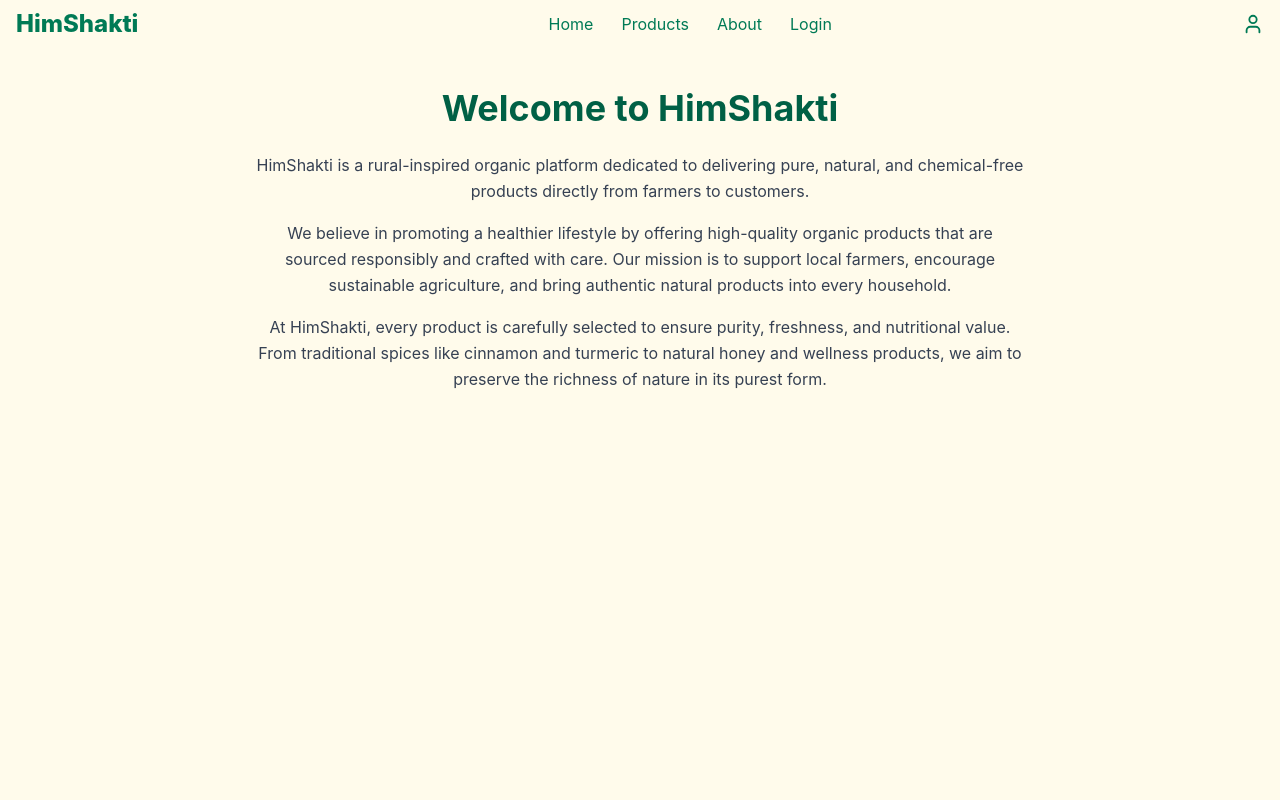
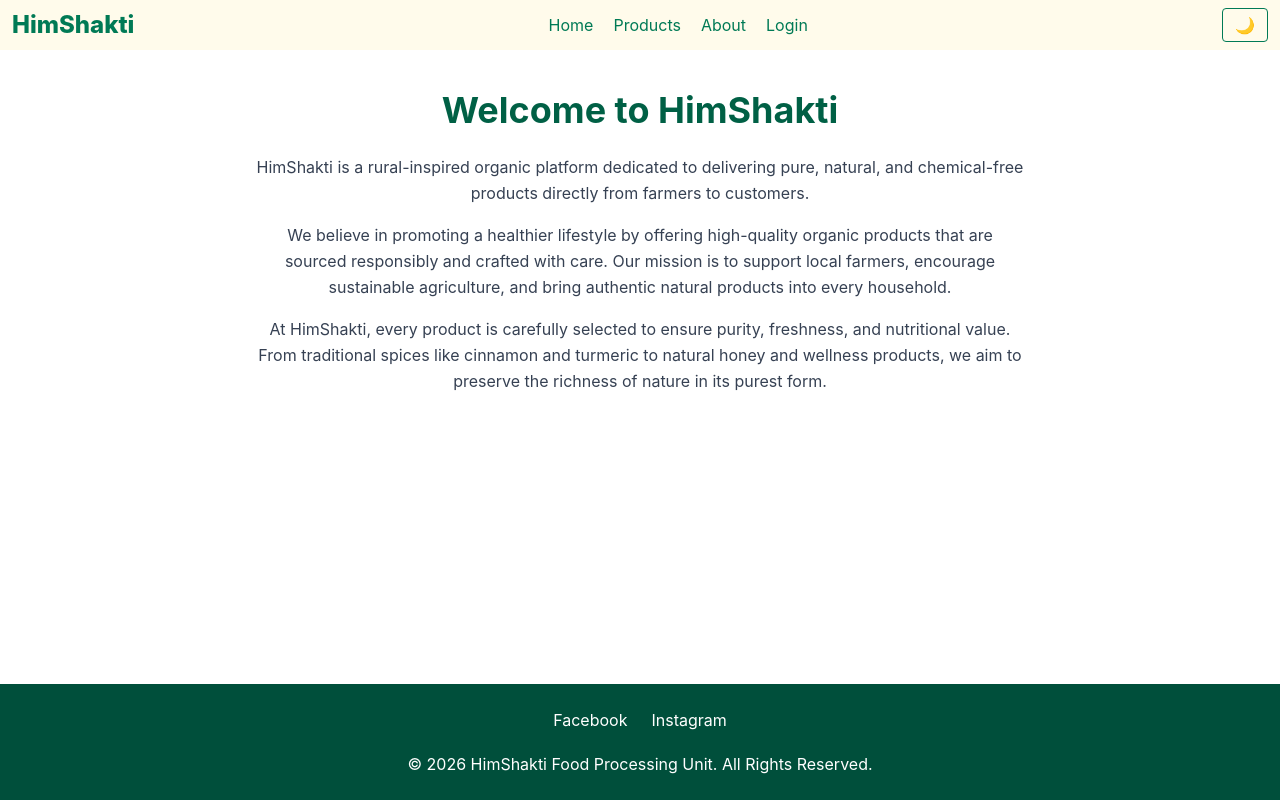
Before and after one commit to shravyagaonkar/HimShakti-D2C-Platform, a React (Vite) app: page /about in a window 1280 px wide. Shown: the top 800 px of the page. Built offline with nearby package versions, Linux system fonts and the light colour scheme.

Commit message:
feat: add Toggle mode

```diff
--- a/src/App.jsx
+++ b/src/App.jsx
@@ -10,7 +10,9 @@ import Login from "./pages/Login";
 function App() {
   return (
     <BrowserRouter>
+    <div className="min-h-screen flex flex-col bg-white dark:bg-gray-900">
       <Navbar />
+      <main className="flex-1 bg-white dark:bg-gray-900">
 
       <Routes>
         <Route path="/" element={<Home />} />
@@ -18,8 +20,10 @@ function App() {
         <Route path = "/about" element = {<About/>} />
         <Route path="/login" element = {<Login/>} />
       </Routes>
+      </main>
 
       <Footer />
+      </div>
     </BrowserRouter>
   );
 }
--- a/src/components/Cards.jsx
+++ b/src/components/Cards.jsx
@@ -15,7 +15,7 @@ function Card({ title, description, image, price }) {
         <p className="text-gray-600 mt-2">
           {description}
         </p>
-        <p className="mt-2o text-lg font-semibold text-green-700">
+        <p className="mt-2 text-lg font-semibold text-green-700">
           ₹{price}
         </p>
 
--- a/src/components/Footer.jsx
+++ b/src/components/Footer.jsx
@@ -1,7 +1,7 @@
 function Footer() {
   return (
-    <footer className="bg-emerald-900 text-white text-center py-6 mt-5">
-      <div className="flex justify-center gap-6 mb-3">
+    <footer className="bg-emerald-900 text-white text-center py-6  dark:bg-gray-900 dark:text-gray-100">
+      <div className="flex justify-center gap-6 mb-5 ">
         <a href="https://www.facebook.com/HimShaktiPvtLtd/">Facebook</a>
         <a href="https://www.instagram.com/himshakti/">Instagram</a>
       </div>
--- a/src/components/Hero.jsx
+++ b/src/components/Hero.jsx
@@ -1,6 +1,6 @@
 function Hero() {
   return (
-    <section className="text-center py-8 bg-green-100">
+    <section className="text-center py-8 bg-green-100 dark:bg-gray-900 dark:text-gray-100">
       <h1 className="text-3xl font-bold text-green-800">
         Bringing Rural Goodness to Every Doorstep
       </h1>
--- a/src/components/Navbar.jsx
+++ b/src/components/Navbar.jsx
@@ -1,21 +1,33 @@
 import { User } from "lucide-react";
 import { Link } from "react-router-dom";
+import { useState, useEffect } from "react";
 
 function Navbar() {
+  const [darkMode, setDarkMode] = useState(false);
+
+  useEffect(() => {
+    document.documentElement.classList.toggle("dark", darkMode);
+  }, [darkMode]);
   return (
-    <nav className="flex justify-between items-center px-4 py-2 bg-amber-50 text-emerald-700">
+    <nav className="flex justify-between items-center px-3 py-2 bg-amber-50 text-emerald-700 dark:bg-gray-900 dark:text-gray-100">
       <h1 className="text-2xl font-extrabold">
         HimShakti
       </h1>
 
-      <ul className="flex gap-7">
+      <ul className=" flex gap-5 px-1">
         <li><Link to = "/">Home</Link></li>
         <li><Link to = "/products">Products</Link></li>
         <li><Link to = "/about">About</Link></li>
         <li><Link to = "/login">Login</Link></li>
       </ul>
+      <button
+        onClick={() => setDarkMode(!darkMode)}
+        className="border px-3 py-1 rounded"
+      >
+        {darkMode ? "☀️" : "🌙"}
+      </button>
 
-      <User size={22} />
+
     </nav>
   );
 }
--- a/src/index.css
+++ b/src/index.css
@@ -1 +1,3 @@
 @import "tailwindcss";
+
+@custom-variant dark (&:where(.dark, .dark *));
--- a/src/pages/About.jsx
+++ b/src/pages/About.jsx
@@ -1,7 +1,7 @@
 function About(){
     return(
-      <section className="p-10 min-h-screen bg-amber-50 text-emerald-800">
-      <h1 className="text-4xl font-bold text-center mb-6">
+      <section className="p-10 text-emerald-800 dark:bg-gray-900 ">
+      <h1 className="text-4xl font-bold text-center dark:text-emerald-800 mb-6">
         Welcome to HimShakti
         </h1>
       <div className="max-w-3xl mx-auto text-center text-gray-700 leading-relaxed">
--- a/src/pages/Home.jsx
+++ b/src/pages/Home.jsx
@@ -29,13 +29,12 @@ function Home() {
       <Hero />
 
       {/* Featured Products Section */}
-      <section className="p-2">
+      <section className="p-2 dark:bg-gray-900 dark:text-gray-100">
         <h2 className="text-3xl font-bold text-center text-green-800">
           Featured Products
         </h2>
 
-        <p className="text-center text-gray-600 mt-2 mb-5">
-        </p>
+
 
         <div className="grid grid-cols-1 md:grid-cols-2 lg:grid-cols-3 gap-5">
           {featuredProducts.map((product) => (
--- a/src/pages/Login.jsx
+++ b/src/pages/Login.jsx
@@ -1,8 +1,8 @@
 function Login() {
   return (
-    <div className="min-h-screen flex justify-center items-center bg-gray-100">
-      <div className="bg-white p-6 rounded shadow w-80">
-        <h2 className="text-2xl font-bold text-center mb-4">Login</h2>
+    <div className="flex-1 flex justify-center items-center bg-gray-100 dark:bg-gray-900 dark:text-gray-100">
+      <div className="bg-white p-6 rounded shadow w-80 dark:bg-gray-900 dark:text-gray-100">
+        <h2 className="text-2xl font-bold text-center mb-4 dark:text-emerald-800">Login</h2>
 
         <input
           type="email"
--- a/src/pages/Products.jsx
+++ b/src/pages/Products.jsx
@@ -26,7 +26,7 @@ function Products() {
   ];
 
   return (
-    <section className="p-8">
+    <section className="p-8 dark:bg-gray-900">
       <h2 className="text-3xl font-bold text-center text-green-800">
         Products
       </h2>
@@ -35,7 +35,7 @@ function Products() {
         Authentic rural products sourced and selected by HimShakti
       </p>
 
-      <div className="flex flex-wrap justify-center gap-5">
+      <div className="flex flex-wrap justify-center gap-5 dark:bg-gray-900">
         {featuredProducts.map((product, index) => (
           <Card
             title={product.title}
```
